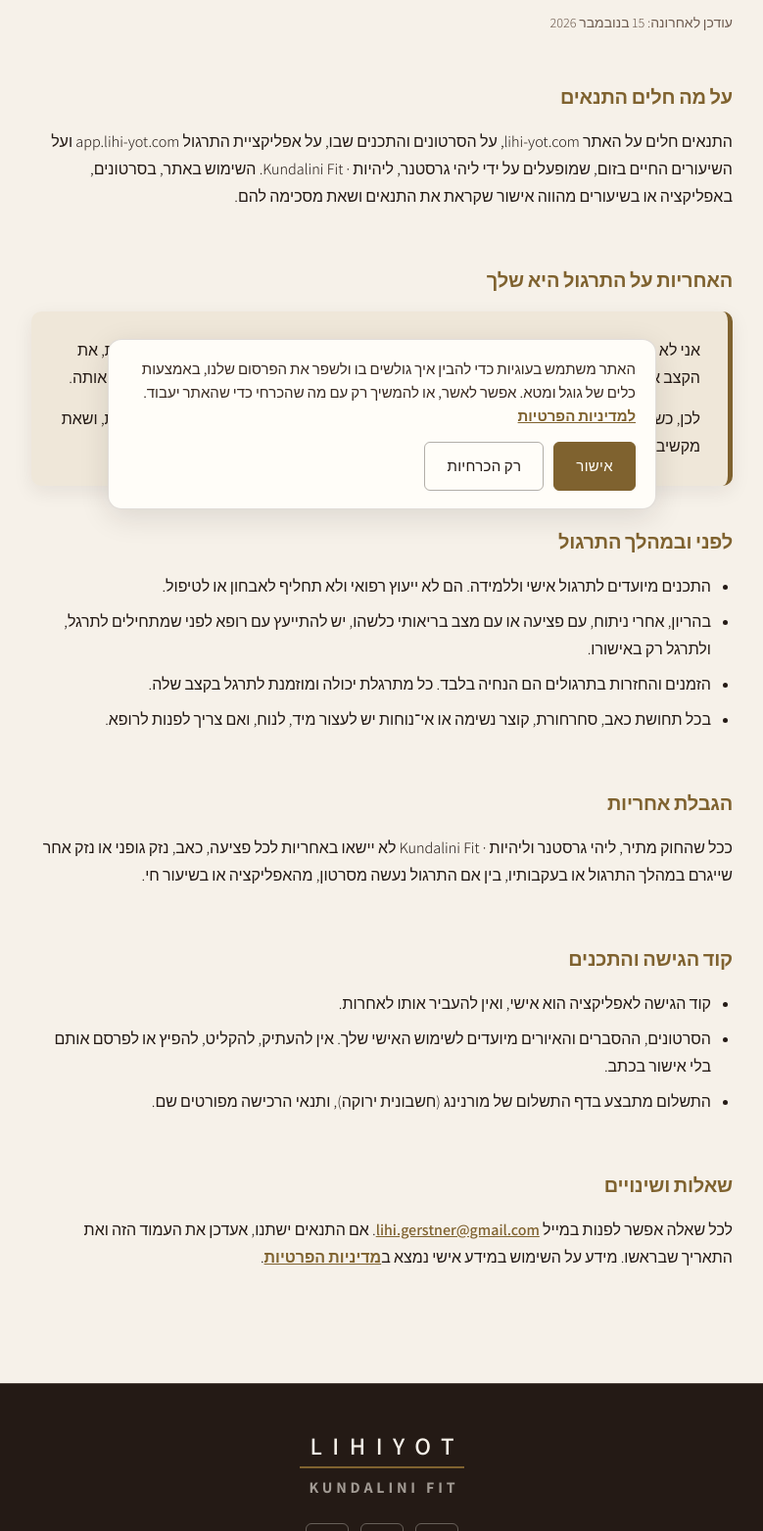
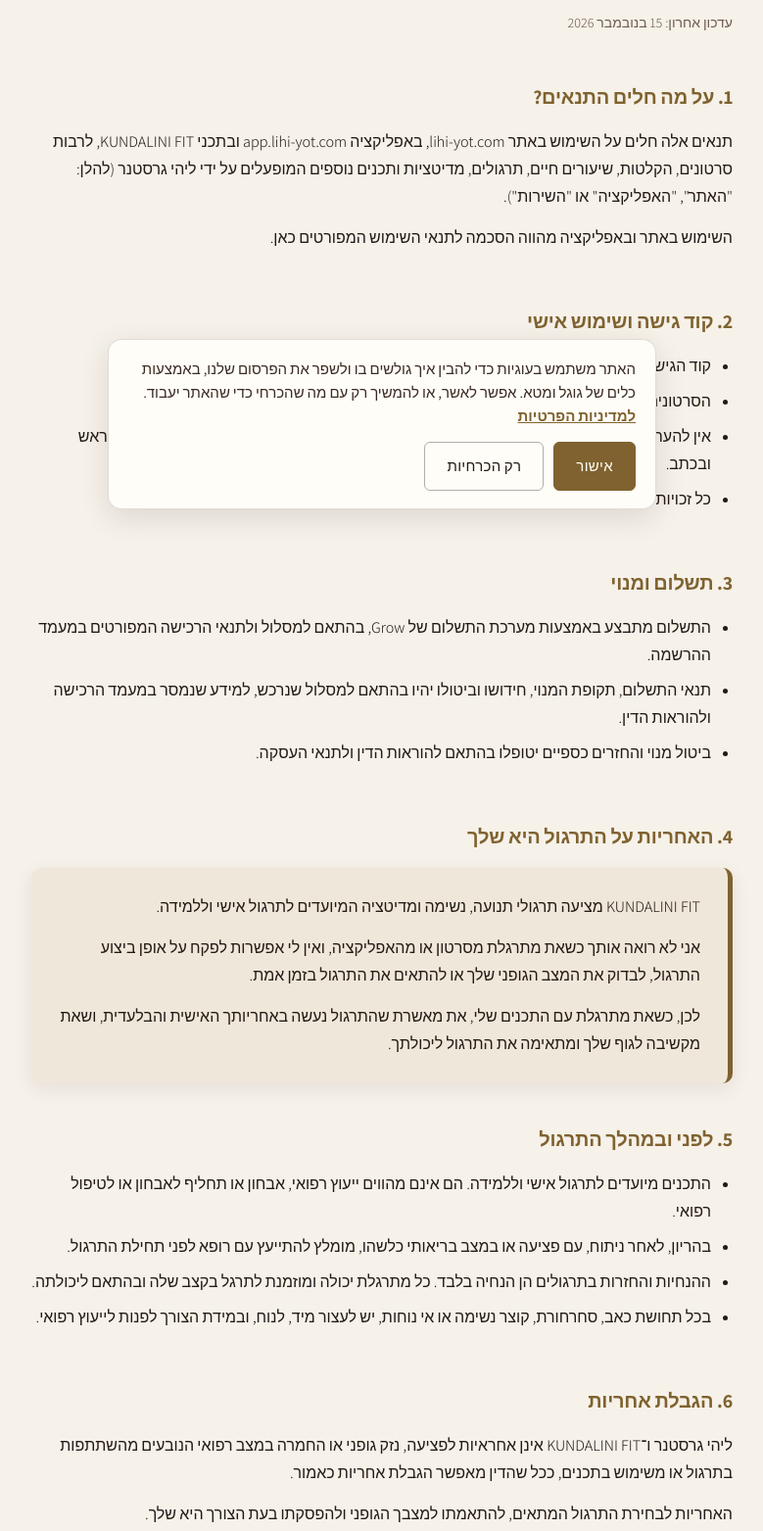
Before and after one commit to lihigerstner/lihi-yot, a plain HTML site: page terms.html in a window 1280 px wide. Shown: the part 264-1827 px from the top of the page at 98% size, without its empty margins (250-1029 px from the left). Drawn offline with Linux system fonts and the light colour scheme.

Commit message:
תנאי השימוש: הנוסח של ליהי
Co-Authored-By: Claude Opus 5.5 <noreply@anthropic.com>
Claude-Session: https://claude.ai/code/session_01RHXD8hna5AzCCrjumHjbgw

```diff
--- a/terms.html
+++ b/terms.html
@@ -238,48 +238,63 @@
 <div class="content">
   <div class="wrap">
     <h1>תנאי שימוש ואחריות על התרגול</h1>
-    <p class="updated">עודכן לאחרונה: 15 בנובמבר 2026</p>
+    <p class="updated">עדכון אחרון: 15 בנובמבר 2026</p>
 
     <section>
-      <h2>על מה חלים התנאים</h2>
-      <p>התנאים חלים על האתר lihi-yot.com, על הסרטונים והתכנים שבו, על אפליקציית התרגול app.lihi-yot.com ועל השיעורים החיים בזום, שמופעלים על ידי ליהי גרסטנר, ליהיות · Kundalini Fit. השימוש באתר, בסרטונים, באפליקציה או בשיעורים מהווה אישור שקראת את התנאים ושאת מסכימה להם.</p>
+      <h2>1. על מה חלים התנאים?</h2>
+      <p>תנאים אלה חלים על השימוש באתר lihi-yot.com, באפליקציה app.lihi-yot.com ובתכני KUNDALINI FIT, לרבות סרטונים, הקלטות, שיעורים חיים, תרגולים, מדיטציות ותכנים נוספים המופעלים על ידי ליהי גרסטנר (להלן: "האתר", "האפליקציה" או "השירות").</p>
+      <p>השימוש באתר ובאפליקציה מהווה הסכמה לתנאי השימוש המפורטים כאן.</p>
     </section>
 
     <section>
-      <h2>האחריות על התרגול היא שלך</h2>
+      <h2>2. קוד גישה ושימוש אישי</h2>
+      <ul>
+        <li>קוד הגישה לאפליקציה הוא אישי ומיועד למשתמשת הרשומה בלבד. אין להעביר אותו לאחרות.</li>
+        <li>הסרטונים, ההסברים והתכנים מיועדים לשימוש אישי בלבד.</li>
+        <li>אין להעתיק, להקליט, להוריד, להפיץ, לשכפל או לפרסם את התכנים, כולם או חלקם, ללא אישור מראש ובכתב.</li>
+        <li>כל זכויות היוצרים והקניין הרוחני בתכנים שייכות לליהי גרסטנר, אלא אם צוין אחרת.</li>
+      </ul>
+    </section>
+
+    <section>
+      <h2>3. תשלום ומנוי</h2>
+      <ul>
+        <li>התשלום מתבצע באמצעות מערכת התשלום של Grow, בהתאם למסלול ולתנאי הרכישה המפורטים במעמד ההרשמה.</li>
+        <li>תנאי התשלום, תקופת המנוי, חידושו וביטולו יהיו בהתאם למסלול שנרכש, למידע שנמסר במעמד הרכישה ולהוראות הדין.</li>
+        <li>ביטול מנוי והחזרים כספיים יטופלו בהתאם להוראות הדין ולתנאי העסקה.</li>
+      </ul>
+    </section>
+
+    <section>
+      <h2>4. האחריות על התרגול היא שלך</h2>
       <div class="contact-box">
-        <p>אני לא רואה אותך כשאת מתרגלת מסרטון או מהאפליקציה, ואין לי שום דרך לבדוק את התנוחות, את הקצב או את המצב הגופני שלך. גם בשיעורים בזום אני לא יכולה לעקוב אחרי כל מתרגלת ולתקן אותה.</p>
-        <p style="margin-bottom:0">לכן, כשאת מתרגלת עם התכנים שלי, את מאשרת שהתרגול נעשה באחריותך המלאה והבלעדית, ושאת מקשיבה לגוף שלך ולא מתרגלת מעבר ליכולת שלך.</p>
+        <p>KUNDALINI FIT מציעה תרגולי תנועה, נשימה ומדיטציה המיועדים לתרגול אישי וללמידה.</p>
+        <p>אני לא רואה אותך כשאת מתרגלת מסרטון או מהאפליקציה, ואין לי אפשרות לפקח על אופן ביצוע התרגול, לבדוק את המצב הגופני שלך או להתאים את התרגול בזמן אמת.</p>
+        <p style="margin-bottom:0">לכן, כשאת מתרגלת עם התכנים שלי, את מאשרת שהתרגול נעשה באחריותך האישית והבלעדית, ושאת מקשיבה לגוף שלך ומתאימה את התרגול ליכולתך.</p>
       </div>
     </section>
 
     <section>
-      <h2>לפני ובמהלך התרגול</h2>
+      <h2>5. לפני ובמהלך התרגול</h2>
       <ul>
-        <li>התכנים מיועדים לתרגול אישי וללמידה. הם לא ייעוץ רפואי ולא תחליף לאבחון או לטיפול.</li>
-        <li>בהריון, אחרי ניתוח, עם פציעה או עם מצב בריאותי כלשהו, יש להתייעץ עם רופא לפני שמתחילים לתרגל, ולתרגל רק באישורו.</li>
-        <li>הזמנים והחזרות בתרגולים הם הנחיה בלבד. כל מתרגלת יכולה ומוזמנת לתרגל בקצב שלה.</li>
-        <li>בכל תחושת כאב, סחרחורת, קוצר נשימה או אי־נוחות יש לעצור מיד, לנוח, ואם צריך לפנות לרופא.</li>
+        <li>התכנים מיועדים לתרגול אישי וללמידה. הם אינם מהווים ייעוץ רפואי, אבחון או תחליף לאבחון או לטיפול רפואי.</li>
+        <li>בהריון, לאחר ניתוח, עם פציעה או במצב בריאותי כלשהו, מומלץ להתייעץ עם רופא לפני תחילת התרגול.</li>
+        <li>ההנחיות והחזרות בתרגולים הן הנחיה בלבד. כל מתרגלת יכולה ומוזמנת לתרגל בקצב שלה ובהתאם ליכולתה.</li>
+        <li>בכל תחושת כאב, סחרחורת, קוצר נשימה או אי נוחות, יש לעצור מיד, לנוח, ובמידת הצורך לפנות לייעוץ רפואי.</li>
       </ul>
     </section>
 
     <section>
-      <h2>הגבלת אחריות</h2>
-      <p>ככל שהחוק מתיר, ליהי גרסטנר וליהיות · Kundalini Fit לא יישאו באחריות לכל פציעה, כאב, נזק גופני או נזק אחר שייגרם במהלך התרגול או בעקבותיו, בין אם התרגול נעשה מסרטון, מהאפליקציה או בשיעור חי.</p>
-    </section>
-
-    <section>
-      <h2>קוד הגישה והתכנים</h2>
-      <ul>
-        <li>קוד הגישה לאפליקציה הוא אישי, ואין להעביר אותו לאחרות.</li>
-        <li>הסרטונים, ההסברים והאיורים מיועדים לשימוש האישי שלך. אין להעתיק, להקליט, להפיץ או לפרסם אותם בלי אישור בכתב.</li>
-        <li>התשלום מתבצע בדף התשלום של מורנינג (חשבונית ירוקה), ותנאי הרכישה מפורטים שם.</li>
-      </ul>
+      <h2>6. הגבלת אחריות</h2>
+      <p>ליהי גרסטנר ו־KUNDALINI FIT אינן אחראיות לפציעה, נזק גופני או החמרה במצב רפואי הנובעים מהשתתפות בתרגול או משימוש בתכנים, ככל שהדין מאפשר הגבלת אחריות כאמור.</p>
+      <p>האחריות לבחירת התרגול המתאים, להתאמתו למצבך הגופני ולהפסקתו בעת הצורך היא שלך.</p>
+      <p>אין באמור כדי לגרוע מאחריות שלא ניתן להתנות עליה או לשלול אותה על פי דין.</p>
     </section>
 
     <section style="padding-bottom:0">
-      <h2>שאלות ושינויים</h2>
-      <p>לכל שאלה אפשר לפנות במייל <a href="mailto:lihi.gerstner@gmail.com">lihi.gerstner@gmail.com</a>. אם התנאים ישתנו, אעדכן את העמוד הזה ואת התאריך שבראשו. מידע על השימוש במידע אישי נמצא ב<a href="/privacy-policy.html">מדיניות הפרטיות</a>.</p>
+      <h2>7. שאלות ושינויים בתנאים</h2>
+      <p>לכל שאלה אפשר לפנות במייל: <a href="mailto:lihi.gerstner@gmail.com">lihi.gerstner@gmail.com</a></p>
+      <p>אם יחולו שינויים בתנאי השימוש, הגרסה המעודכנת תפורסם בעמוד זה, בציון תאריך העדכון.</p>
     </section>
   </div>
 </div>
```
